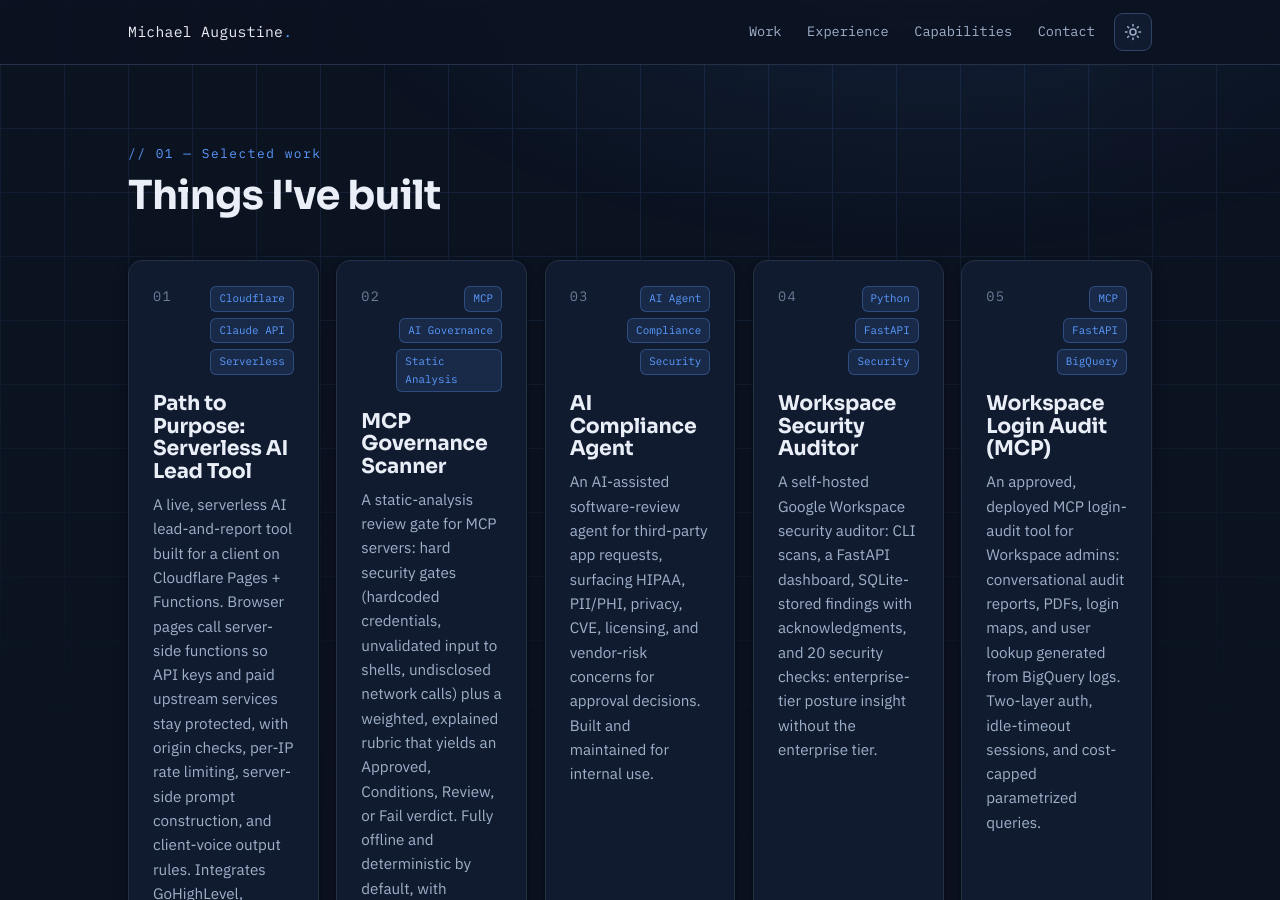
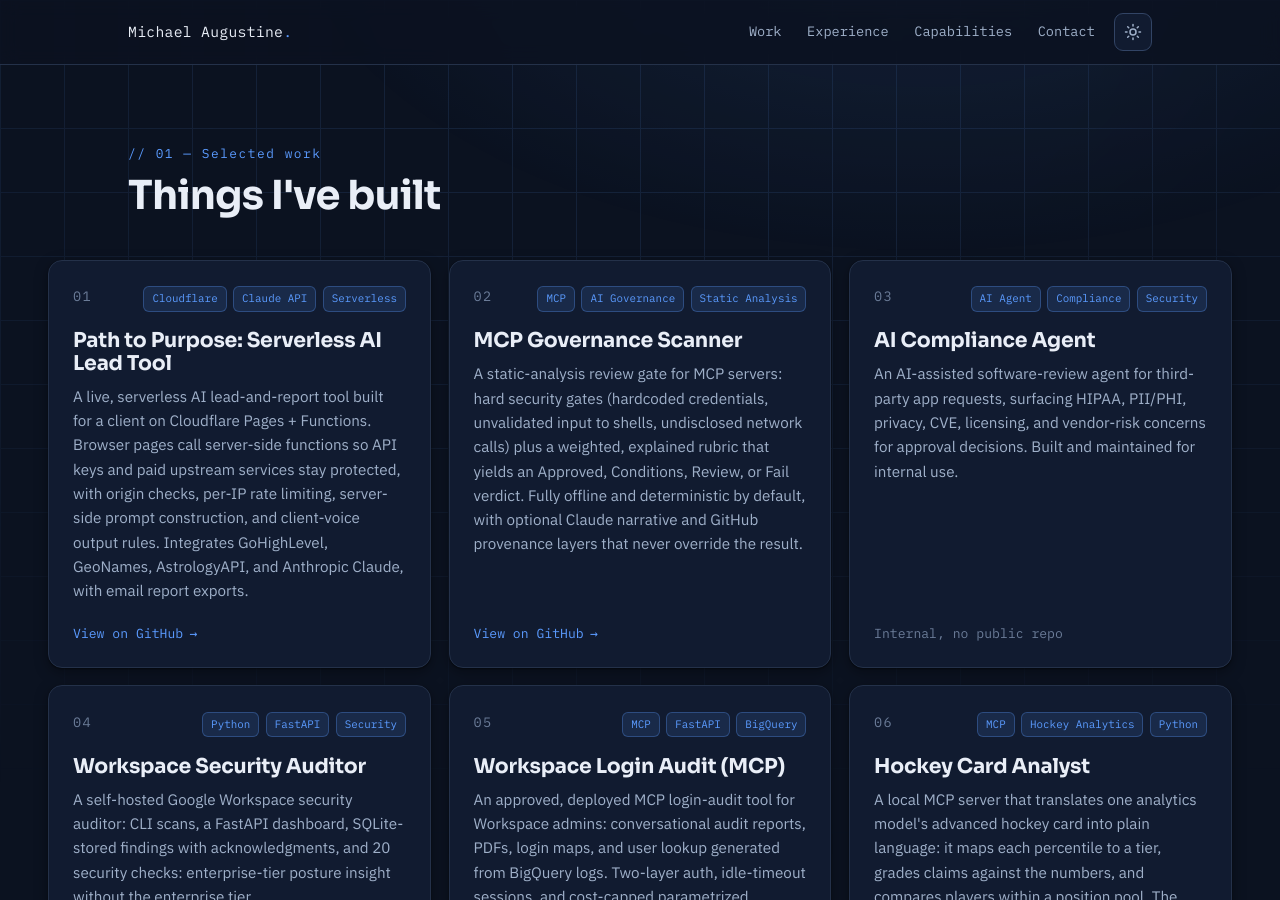
Before and after one commit to augforce/augforce.github.io, a Jekyll site: the page built from index.html, in a window 1280 px wide and 900 px high, scrolled down 922 px. Built offline with Jekyll 4.4.1, drawn with Linux system fonts in a browser that asks for light colours.

Commit message:
Projects: restore squarer card proportions, wide 5x2 grid on large screens
Co-Authored-By: Claude Fable 5 <noreply@anthropic.com>

```diff
--- a/_includes/projects.html
+++ b/_includes/projects.html
@@ -2,7 +2,9 @@
   <div class="container">
     <p class="section__label" data-reveal>// 01 — Selected work</p>
     <h2 class="section__title" data-reveal>Things I've built</h2>
+  </div>
 
+  <div class="container container--wide">
     <div class="cards">
       {% for p in site.data.projects %}
       <article class="card" data-reveal>
--- a/assets/css/style.css
+++ b/assets/css/style.css
@@ -103,6 +103,7 @@ ul { margin: 0; padding: 0; list-style: none; }
 h1, h2, h3 { margin: 0; font-family: var(--display); font-weight: 700; letter-spacing: -0.02em; line-height: 1.1; }
 
 .container { width: 100%; max-width: var(--maxw); margin-inline: auto; padding-inline: var(--gutter); }
+.container--wide { max-width: 1600px; }
 
 /* ---------- shared bits ---------- */
 .kicker, .section__label, .nav__brand, .card__num, .card__tags li,
@@ -279,11 +280,19 @@ html[data-theme="dark"] .nav__theme .icon-sun { display: block; }
 /* ---------- project cards ---------- */
 .cards {
   display: grid;
-  grid-template-columns: repeat(5, minmax(0, 1fr));   /* two even rows of five */
+  grid-template-columns: repeat(auto-fill, minmax(330px, 1fr));
   gap: 1.1rem;
 }
-@media (max-width: 1100px) {
-  .cards { grid-template-columns: repeat(auto-fill, minmax(300px, 1fr)); }
+/* two even rows of five, square-ish cards, on wide screens */
+@media (min-width: 1360px) {
+  .cards { grid-template-columns: repeat(5, minmax(0, 1fr)); }
+  .card__blurb {
+    font-size: 0.9rem;
+    display: -webkit-box;
+    -webkit-box-orient: vertical;
+    -webkit-line-clamp: 5;
+    overflow: hidden;
+  }
 }
 .card {
   position: relative;
```
